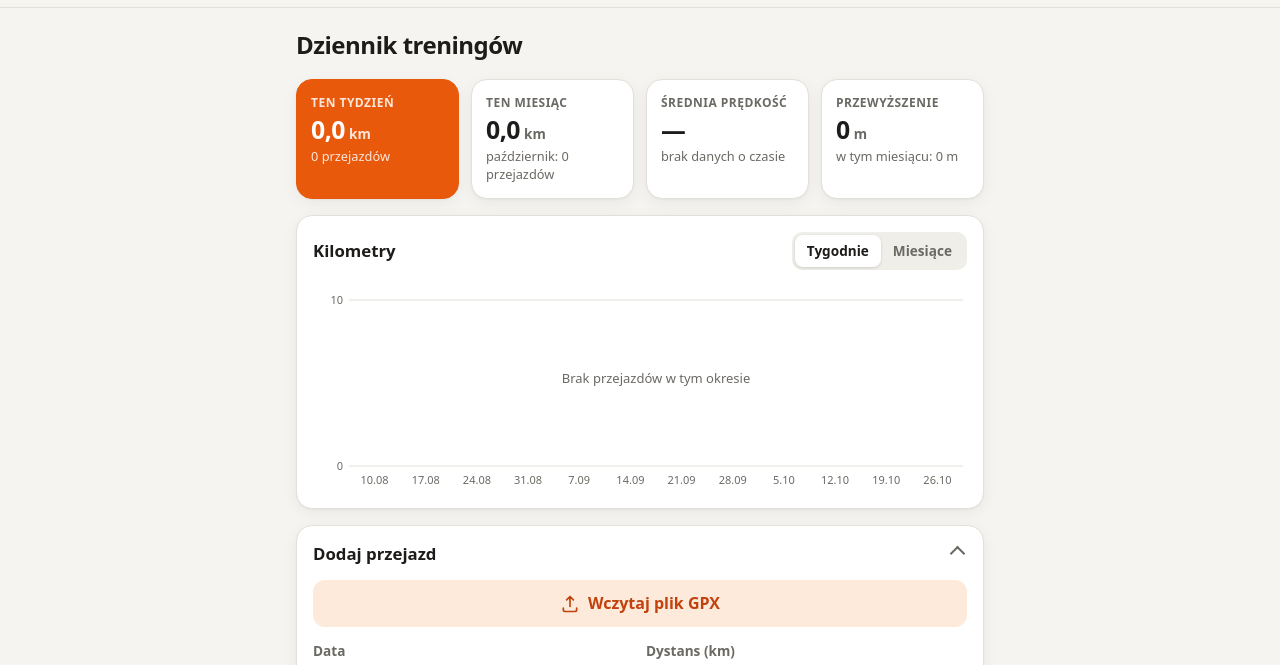
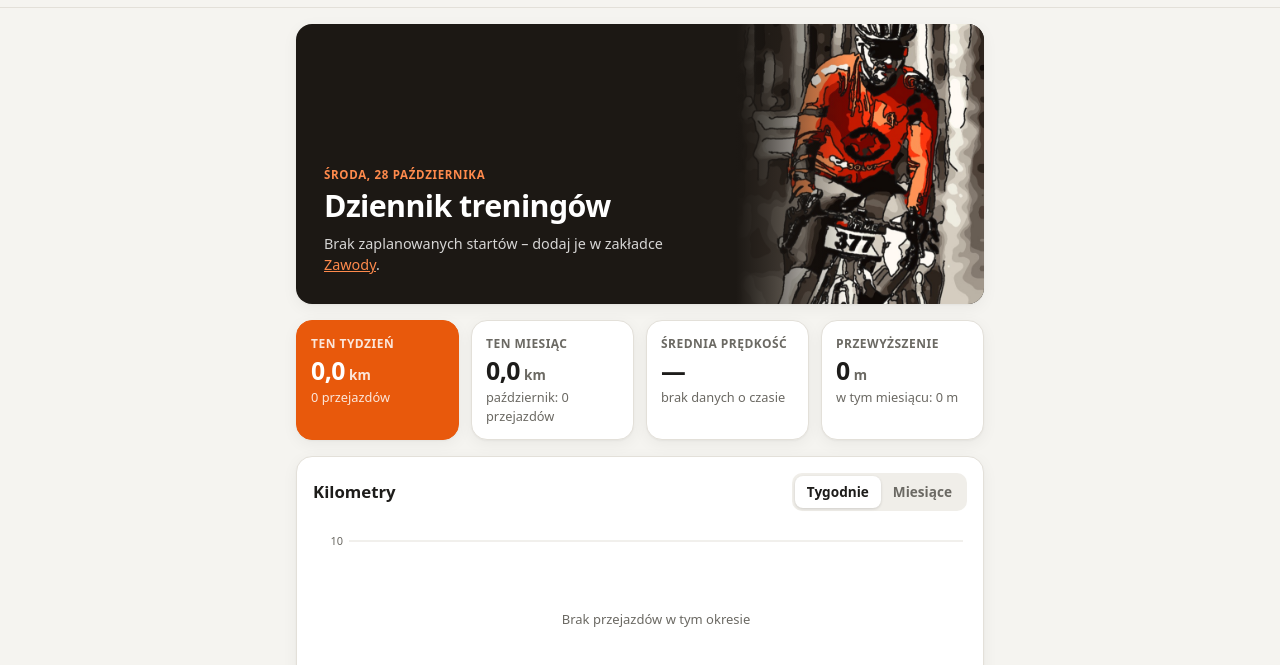
Before and after one commit to LCAnnaWilk/rowerowy-niezbednik, a plain HTML site: page index.html in a window 1280 px wide. Shown: the part 55-720 px from the top of the page. Drawn offline with Linux system fonts and the light colour scheme.

Commit message:
Baner ze zdjęciem kolarza i najbliższym startem w Dzienniku
Co-Authored-By: Claude Opus 5.5 <noreply@anthropic.com>

```diff
--- a/app.js
+++ b/app.js
@@ -715,6 +715,7 @@ function renderRaces() {
     ? upcoming.map(item).join('') + past.map(r => item(r, -1)).join('')
     : '<li class="empty">Brak zawodów. Dodaj własne powyżej albo wybierz z kalendarza 2027.</li>';
   if (!state.races.length) $('#raceFormCard').open = true;
+  renderHero();
   renderTaper();
   tickRaces();
   updateWeather();
@@ -852,6 +853,20 @@ $('#resDelete').addEventListener('click', () => {
 });
 
 $('#resCancel').addEventListener('click', () => resultDialog.close());
+
+/* Baner z najbliższym startem */
+
+function renderHero() {
+  $('#heroDate').textContent = new Date().toLocaleDateString('pl-PL', { weekday: 'long', day: 'numeric', month: 'long' });
+  const next = upcomingRaces()[0];
+  if (!next) {
+    $('#heroNext').innerHTML = 'Brak zaplanowanych startów – dodaj je w zakładce <a href="#zawody">Zawody</a>.';
+    return;
+  }
+  const days = daysBetween(today0(), parseISODate(next.date));
+  const when = days === 0 ? 'dziś' : days === 1 ? 'jutro' : `za ${days} ${plural(days, 'dzień', 'dni', 'dni')}`;
+  $('#heroNext').innerHTML = `Najbliższy start: <strong>${esc(next.name)}</strong> – ${when}`;
+}
 
 /* Tapering przed najbliższymi zawodami */
 
@@ -1031,6 +1046,7 @@ $('#catalogList').addEventListener('click', e => {
   });
   save();
   renderCatalog();
+  renderHero();
   toast(`Dodano „${c.name}” do odliczania`);
 });
 
--- a/index.html
+++ b/index.html
@@ -29,7 +29,16 @@
   <main>
     <!-- 1. Dziennik treningów -->
     <section class="tab" id="tab-dziennik">
-      <h2>Dziennik treningów</h2>
+      <div class="hero">
+        <div class="hero-text">
+          <span class="hero-kicker" id="heroDate"></span>
+          <h2>Dziennik treningów</h2>
+          <p class="hero-next" id="heroNext"></p>
+        </div>
+        <div class="hero-img">
+          <img src="kolarz.jpg" alt="Kolarz z numerem startowym 377 na trasie zawodów" width="600" height="1237">
+        </div>
+      </div>
       <div class="stats" id="stats"></div>
 
       <div class="card">
--- a/style.css
+++ b/style.css
@@ -438,3 +438,28 @@ select:focus { outline: 2px solid var(--accent); outline-offset: 0; border-color
 .gear-item .btn { margin-top: 12px; }
 
 .dialog-inner .field { margin: 0; }
+
+/* Baner ze zdjęciem */
+.hero {
+  display: grid; grid-template-columns: 1fr 42%;
+  min-height: 230px; margin-bottom: 16px;
+  background: #1c1814; color: #fff;
+  border-radius: var(--radius); overflow: hidden; box-shadow: var(--shadow);
+}
+.hero-text { position: relative; z-index: 1; display: flex; flex-direction: column; justify-content: flex-end; gap: 6px; padding: 20px 4px 20px 20px; }
+.hero-kicker { font-size: .72rem; font-weight: 750; letter-spacing: .06em; text-transform: uppercase; color: #ff8a4c; }
+.hero-text h2 { margin: 0; color: #fff; line-height: 1.15; }
+.hero-next { margin: 4px 0 0; font-size: .9rem; color: rgba(255, 255, 255, .82); overflow-wrap: anywhere; }
+.hero-next strong { color: #fff; }
+.hero-next a { color: #ff8a4c; }
+.hero-img { position: relative; }
+.hero-img img { position: absolute; inset: 0; width: 100%; height: 100%; object-fit: cover; object-position: 50% 18%; }
+.hero-img::before {
+  content: ""; position: absolute; inset: 0 auto 0 0; z-index: 1; width: 45%;
+  background: linear-gradient(90deg, #1c1814, rgba(28, 24, 20, 0));
+}
+@media (min-width: 640px) {
+  .hero { min-height: 280px; grid-template-columns: 1fr 36%; }
+  .hero-text { padding: 28px; }
+  .hero-text h2 { font-size: 1.9rem; }
+}
```
Also changed, not shown: kolarz.jpg (added).
